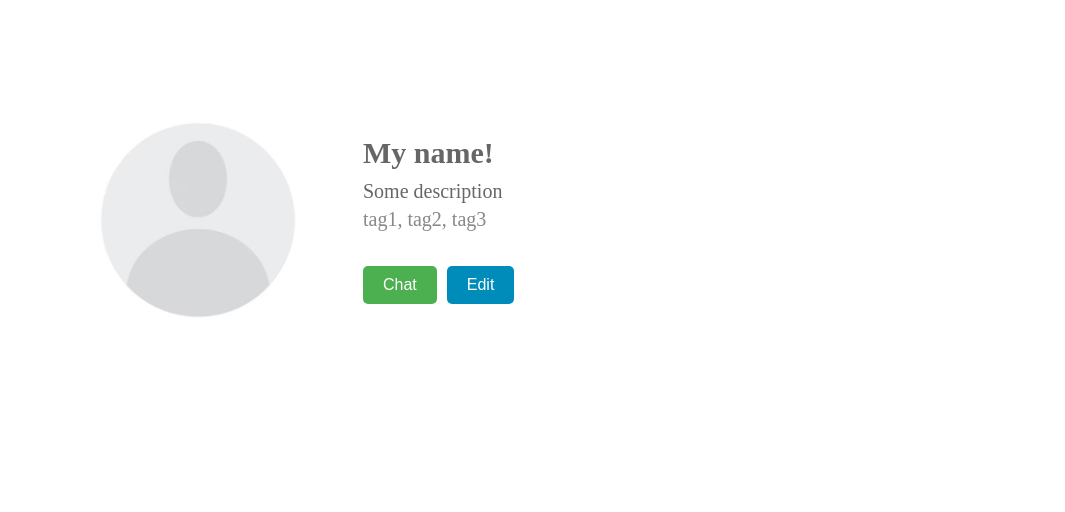
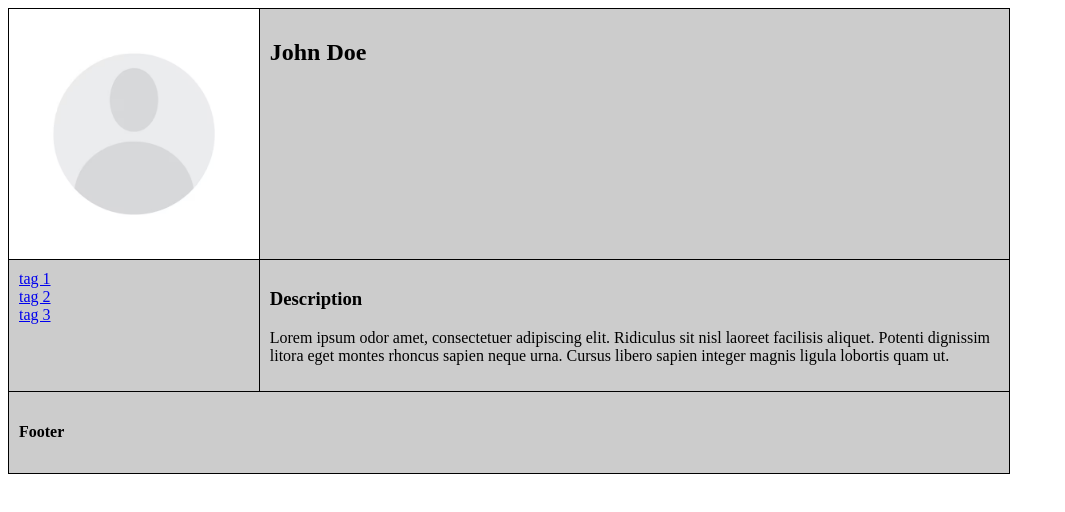
Before and after one commit to VladBagat/Heap-of-Help, a SvelteKit app: page /profile in a window 1280 px wide. Shown: the top 512 px of the page, without its empty margins (0-1065 px from the left). Built offline with nearby package versions, Linux system fonts and the light colour scheme.

Commit message:
add grid

```diff
--- a/src/routes/profile/+page.svelte
+++ b/src/routes/profile/+page.svelte
@@ -52,91 +52,46 @@
     }
 </script>
 
-<div class="profile-container">
-    <img src="profile.avif" alt="Profile Image" class="profile-image" id="profileImage">
-    <div class="text-container">
-        <div class="username" id="username">My name!</div>
-        <div class="description" id="description">Some description</div>
-        <div class="tags" id="tags">tag1, tag2, tag3</div>
-        <div class="button-container">
-            <button class="chat-button" on:click={handleChat}>Chat</button>
-            <button class="edit-button" on:click={handleEdit}>Edit</button>
-        </div>
-    </div>
+<div class="container">
+    <img src="profile.avif" alt="Profile Image" class="profile-image" id="profileImage" style="width:100%">
+    <div class="username"><h2>John Doe</h2></div>
+    <div class="tags"><a href="#">tag 1</a><br><a href="#">tag 2</a><br><a href="#">tag 3</a></div>
+    <div class="content"><h3>Description</h3><p>Lorem ipsum odor amet, consectetuer adipiscing elit. Ridiculus sit nisl laoreet facilisis aliquet. Potenti dignissim litora eget montes rhoncus sapien neque urna. Cursus libero sapien integer magnis ligula lobortis quam ut.</p></div>
+    <div class="footer"><h4>Footer</h4></div>
   </div>
 
 <style>
-    body {
-     font-family:Arial, sans-serif;
-     background-color:#f0f0f0;
-     margin: 0;
-     padding: 0;
+.container {
+  display: grid;
+  grid-template-areas:
+    "header header"
+    "menu content"
+    "footer footer";
+  grid-template-columns: 1fr 3fr;
+  gap: 1px;
+  background-color: #000000;
+  padding: 1px;
+  max-width: 1000px;
 }
-    .profile-container {
-     display: flex; /* row aligning */
-     align-items: center;
-     width:500px;
-     margin: 50px 0 50px 20px; /* shifted left */
-     padding: 20px;
-     background-color: #fff;
-     border-radius: 10px;
+.container > div {
+  background-color: rgba(255, 255, 255, 0.8);
+  padding: 10px;
 }
-    .profile-image {
-     width: 300px;
-     height: 300px;
-     border-radius:50%;
-     margin-right: 15px;
+.container > div.header {
+  grid-area: header;
+  text-align: center;
 }
-   .button-container {
-        display: flex;
-        gap: 10px; /* Space between buttons */
-        margin-top: 15px; /* Space above the buttons */
+.container > div.menu {
+  grid-area: menu;
 }
-    .chat-button, .edit-button {
-        padding: 10px 20px;
-        border: none;
-        border-radius: 5px;
-        cursor: pointer;
-        font-size: 16px;
+.container > div.content {
+  grid-area: content;
 }
-    .chat-button {
-        background-color: #4CAF50; /* Green */
-        color: white;
+.container > div.footer {
+  grid-area: footer;
 }
-    .edit-button {
-        background-color: #008CBA; /* Blue */
-        color: white;
-    }
-    .chat-button:hover {
-        background-color: #45a049; /* Darker green */
-    }
-    .edit-button:hover {
-        background-color: #007B9E; /* Darker blue */
-    }
-
-    .text-container {
-    display: flex;
-    flex-direction: column; /*stacking username and description */
-    align-items: flex-start;
-
-    }
-   .username {
-    font-size: 30px;
-    color: #666;
-    font-weight: bold;
-    margin-bottom: 5px;
-    margin-bottom: 10px;
-    }
-   .description {
-    font-size: 20px;
-    color: #666;
-    margin-bottom: 5px;
-    }
-
-   .tags {
-    font-size: 20px;
-    color: #888;
-    margin-bottom: 20px;
+.container > div.profile-image {
+    width: 100px;
 }
 
 </style>
```
Lines whose indentation alone changed are shown as unchanged.
